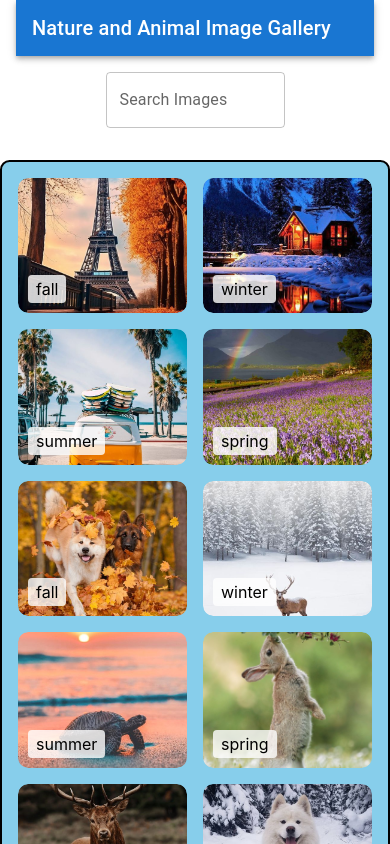
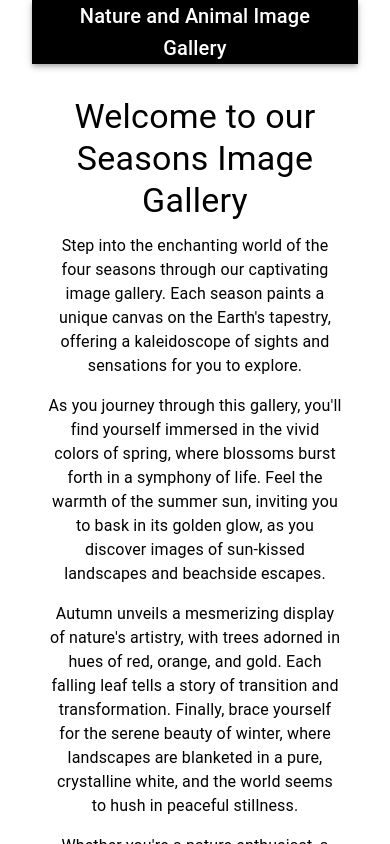
Before and after one commit to thatkhay/HNG-image-gallery, a React (Create React App) app: page /image-gallery in a window 390 px wide. Shown: the top 844 px of the page. Built offline with nearby package versions, Linux system fonts and the light colour scheme.

Commit message:
completed

```diff
--- a/src/App.js
+++ b/src/App.js
@@ -3,6 +3,8 @@ import { BrowserRouter as Router, Route, Routes } from 'react-router-dom';
 import ImageGalleryPage from './pages/ImageGalleryPage';
 import LoginPage from './pages/LoginPage';
 import SignInPage from './pages/SignInPage';
+import 'react-toastify/dist/ReactToastify.css';
+import { ToastContainer } from 'react-toastify';
 
 function App() {
   return (
@@ -14,6 +16,7 @@ function App() {
           <Route path="/image-gallery" element={<ImageGalleryPage/>} />
         </Routes>
       </Router>
+      <ToastContainer />
     </div>
   );
 }
--- a/src/pages/ImageGalleryPage.jsx
+++ b/src/pages/ImageGalleryPage.jsx
@@ -8,9 +8,8 @@ import {
   Toolbar,
   Typography,
 } from '@mui/material';
-import ComplexSpinner from '../components/Spinner';
-
-// Import your image assets here
+import { toast, ToastContainer } from 'react-toastify';
+import 'react-toastify/dist/ReactToastify.css';
 import Fall from '../assets/fall.jpg';
 import Winter from '../assets/winter.jpg';
 import Summer from '../assets/summer.jpg';
@@ -24,20 +23,21 @@ import WinterThree from '../assets/winter3.jpg';
 import SummerThree from '../assets/summer3.jpg';
 import SpringThree from '../assets/spring3.jpg';
 import Spinner from '../components/Spinner';
+import { useMediaQuery } from '@mui/material';
 
 const initialImages = [
-  { id: 'fall', src: Fall, alt: 'Fall', tag: 'fall' },
-  { id: 'winter', src: Winter, alt: 'Winter', tag: 'winter' },
-  { id: 'summer', src: Summer, alt: 'Summer', tag: 'summer' },
-  { id: 'spring', src: Spring, alt: 'Spring', tag: 'spring' },
-  { id: 'fall2', src: FallTwo, alt: 'Fall 2', tag: 'fall' },
-  { id: 'winter2', src: WinterTwo, alt: 'Winter 2', tag: 'winter' },
-  { id: 'summer2', src: SummerTwo, alt: 'Summer 2', tag: 'summer' },
-  { id: 'spring2', src: SpringTwo, alt: 'Spring 2', tag: 'spring' },
-  { id: 'fall3', src: FallThree, alt: 'Fall 3', tag: 'fall' },
-  { id: 'winter3', src: WinterThree, alt: 'Winter 3', tag: 'winter' },
-  { id: 'summer3', src: SummerThree, alt: 'Summer 3', tag: 'summer' },
-  { id: 'spring3', src: SpringThree, alt: 'Spring 3', tag: 'spring' },
+  { id: 'fall', src: Fall, alt: 'Fall', tag: 'Autumn' },
+  { id: 'winter', src: Winter, alt: 'Winter', tag: 'Winter' },
+  { id: 'summer', src: Summer, alt: 'Summer', tag: 'Summer' },
+  { id: 'spring', src: Spring, alt: 'Spring', tag: 'Spring' },
+  { id: 'fall2', src: FallTwo, alt: 'Fall 2', tag: 'Autumn' },
+  { id: 'winter2', src: WinterTwo, alt: 'Winter 2', tag: 'Winter' },
+  { id: 'summer2', src: SummerTwo, alt: 'Summer 2', tag: 'Summer' },
+  { id: 'spring2', src: SpringTwo, alt: 'Spring 2', tag: 'Spring' },
+  { id: 'fall3', src: FallThree, alt: 'Fall 3', tag: 'Autumn' },
+  { id: 'winter3', src: WinterThree, alt: 'Winter 3', tag: 'Winter' },
+  { id: 'summer3', src: SummerThree, alt: 'Summer 3', tag: 'Summer' },
+  { id: 'spring3', src: SpringThree, alt: 'Spring 3', tag: 'Spring' },
 ];
 
 const Image = ({ src, alt, id, index, tag, handleDragEnd }) => {
@@ -101,6 +101,7 @@ const Image = ({ src, alt, id, index, tag, handleDragEnd }) => {
 };
 
 const DraggableImageGrid = () => {
+  const isSmallScreen = useMediaQuery('(max-width:600px)');
   const [images, setImages] = useState(initialImages);
   const [searchQuery, setSearchQuery] = useState('');
   const [loading, setLoading] = useState(false);
@@ -119,11 +120,11 @@ const DraggableImageGrid = () => {
   };
 
   const filteredImages = useCallback(() => {
-    if (!searchQuery) {
-      return images;
-    }
+    const filtered = images.filter((image) =>
+      image.tag.toLowerCase().includes(searchQuery.toLowerCase())
+    );
 
-    return images.filter((image) => image.alt.toLowerCase().includes(searchQuery.toLowerCase()));
+    return filtered;
   }, [images, searchQuery]);
 
   const handleSearch = () => {
@@ -132,18 +133,26 @@ const DraggableImageGrid = () => {
     // Simulate loading delay (You can remove this if you want instant results)
     setTimeout(() => {
       setLoading(false);
-    }, 3000); // Simulate loading delay of 3 seconds
+    }, 2000); // Simulate loading delay of 2 seconds
   };
 
   const handleInputChange = (e) => {
-    setSearchQuery(e.target.value);
+    const query = e.target.value.toLowerCase(); // Convert to lowercase
+    setSearchQuery(query);
 
-    // Trigger search when the input value changes
+    // Trigger search when the input value changes and display "Not Found" notification if needed
     handleSearch();
+
+    if (query.trim() !== '' && filteredImages().length === 0) {
+      toast.error('No images found for the given search query', {
+        autoClose: 2000,
+      });
+    }
   };
 
   return (
     <DndContext onDragEnd={onDragEnd}>
+      <Container>
         <Container
           style={{
             display: 'flex',
@@ -152,17 +161,40 @@ const DraggableImageGrid = () => {
             flexDirection: 'column',
           }}
         >
-        <AppBar position="static">
-          <Toolbar>
+          <AppBar position="static" style={{ backgroundColor: 'black' }}>
+            <Toolbar
+              style={{
+                display: 'flex',
+                alignItems: 'center',
+                justifyContent: 'center',
+              }}
+            >
               <Typography variant="h6">Nature and Animal Image Gallery</Typography>
             </Toolbar>
           </AppBar>
+          <Container style={{ margin: '2rem 0' }}>
+            <Typography variant="h4" gutterBottom>
+              Welcome to our Seasons Image Gallery
+            </Typography>
+            <Typography variant="body1">
+              Step into the enchanting world of the four seasons through our captivating image gallery. Each season paints a unique canvas on the Earth's tapestry, offering a kaleidoscope of sights and sensations for you to explore.
+            </Typography>
+            <Typography variant="body1" style={{ marginTop: '1rem' }}>
+              As you journey through this gallery, you'll find yourself immersed in the vivid colors of spring, where blossoms burst forth in a symphony of life. Feel the warmth of the summer sun, inviting you to bask in its golden glow, as you discover images of sun-kissed landscapes and beachside escapes.
+            </Typography>
+            <Typography variant="body1" style={{ marginTop: '1rem' }}>
+              Autumn unveils a mesmerizing display of nature's artistry, with trees adorned in hues of red, orange, and gold. Each falling leaf tells a story of transition and transformation. Finally, brace yourself for the serene beauty of winter, where landscapes are blanketed in a pure, crystalline white, and the world seems to hush in peaceful stillness.
+            </Typography>
+            <Typography variant="body1" style={{ marginTop: '1rem' }}>
+              Whether you're a nature enthusiast, a photography aficionado, or simply someone who finds solace and wonder in the changing seasons, our gallery is a visual journey through the cyclical wonders of nature. These images, captured by talented photographers from around the world, invite you to embrace the essence of each season and appreciate the ever-changing beauty of our planet.
+            </Typography>
+          </Container>
           <TextField
             label="Search Images"
             variant="outlined"
             fullWidth
             value={searchQuery}
-          onChange={handleInputChange} // Trigger search on input change
+            onChange={handleInputChange}
             style={{ marginTop: '1rem', width: '50%', marginBottom: '2rem' }}
           />
         </Container>
@@ -174,8 +206,8 @@ const DraggableImageGrid = () => {
               gap: '1rem',
               margin: '0 auto',
               width: '100%',
-            maxWidth: '700px',
-            height: '110vh',
+              maxWidth: !isSmallScreen ? '90%' : '700px',
+              height: 'auto',
               border: '2px solid black',
               padding: '1rem',
               backgroundColor: 'skyblue',
@@ -183,7 +215,7 @@ const DraggableImageGrid = () => {
             }}
           >
             {loading ? (
-            <ComplexSpinner /> // Show the spinner while loading
+              <Spinner />
             ) : (
               filteredImages().map((image, index) => (
                 <Image
@@ -199,6 +231,8 @@ const DraggableImageGrid = () => {
             )}
           </Container>
         </div>
+      </Container>
+      <ToastContainer position="top-right" autoClose={2000} />
     </DndContext>
   );
 };
--- a/src/pages/LoginPage.jsx
+++ b/src/pages/LoginPage.jsx
@@ -69,25 +69,28 @@ const LoginPage = () => {
           flexDirection: 'column',
         }}
       >
-        <AppBar position="static">
-          <Toolbar>
+         <AppBar position="static" style={{backgroundColor: 'black'}}>
+          <Toolbar style={{display: 'flex', alignItems: 'center', justifyContent: 'center'}}>
             <Typography variant="h6">Nature and Animal Image Gallery</Typography>
           </Toolbar>
         </AppBar>
 
         <Container style={{ marginTop: '2rem' }}>
+          <Container>
   <Typography variant="h4" gutterBottom>
-            Welcome to our Nature and Animal Image Gallery
+    Welcome to our Seasons Image Gallery
   </Typography>
   <Typography variant="body1">
-            Explore the beauty of nature and the fascinating world of animals through our stunning image gallery. Immerse yourself in breathtaking landscapes, wildlife portraits, and captivating moments captured by talented photographers from around the globe.
+    Explore the enchanting beauty of the four seasons through our stunning image gallery. Immerse yourself in the ever-changing landscapes, vibrant colors, and unique atmospheres that each season brings.
   </Typography>
   <Typography variant="body1" style={{ marginTop: '1rem' }}>
-            Whether you have a passion for wildlife photography or simply appreciate the wonders of the natural world, you'll find a diverse collection of images that celebrate the Earth's rich biodiversity and scenic landscapes.
+    Whether you enjoy the blooming flowers of spring, the warmth of summer, the colorful foliage of autumn, or the serene snowscapes of winter, you'll find a diverse collection of images that capture the essence of each season's charm.
   </Typography>
 </Container>
 
-        <Container component="main" maxWidth="xs">
+        </Container>
+
+        <Container component="main" maxWidth="xs" style={{marginTop: '2rem'}}>
           <Paper elevation={3} style={{ padding: '2rem', textAlign: 'center' }}>
             <Typography variant="h5">Login</Typography>
             {/* Conditional rendering based on loading state */}
@@ -124,6 +127,7 @@ const LoginPage = () => {
                       id="password"
                       autoComplete="current-password"
                       onChange={handleInput}
+
                     />
                   </Grid>
                 </Grid>
@@ -132,7 +136,7 @@ const LoginPage = () => {
                   fullWidth
                   variant="contained"
                   color="primary"
-                  style={{ marginTop: '2rem' }}
+                  style={{ marginTop: '2rem' , backgroundColor: 'black'}}
                 >
                   Sign In
                 </Button>
--- a/src/pages/SignInPage.jsx
+++ b/src/pages/SignInPage.jsx
@@ -94,8 +94,8 @@ const SignInPage = () => {
           flexDirection: 'column',
         }}
       >
-        <AppBar position="static">
-          <Toolbar>
+         <AppBar position="static" style={{backgroundColor: 'black'}}>
+          <Toolbar style={{display: 'flex', alignItems: 'center', justifyContent: 'center'}}>
             <Typography variant="h6">Nature and Animal Image Gallery</Typography>
           </Toolbar>
         </AppBar>
```
Also changed, not shown: src/components/Spinner.jsx (+17 -2 lines). Lines whose indentation alone changed are shown as unchanged.
